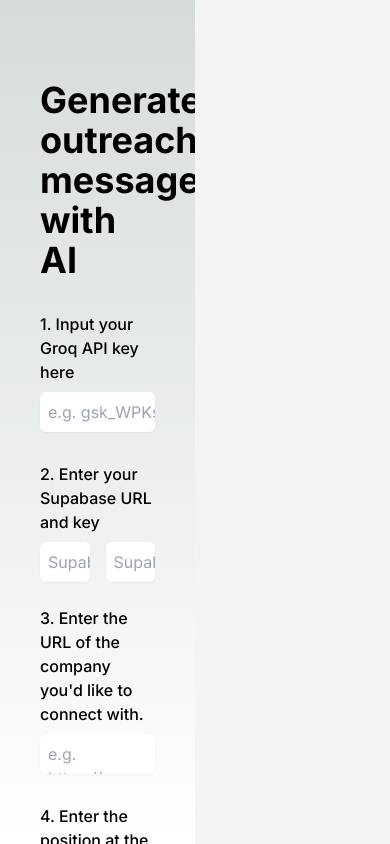
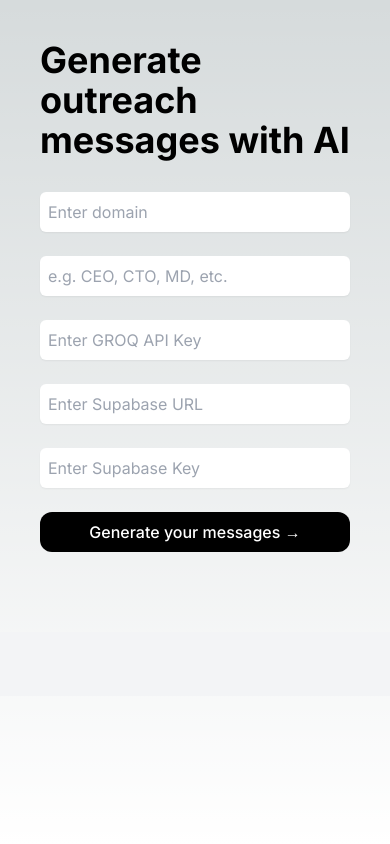
Before and after one commit to juanlucasumali/company-outreach-tool, a Next.js app: page / in a window 390 px wide. Built offline with nearby package versions, Linux system fonts and the light colour scheme.

Commit message:
Make page responsive to smaller screens

```diff
--- a/app/page.tsx
+++ b/app/page.tsx
@@ -45,67 +45,58 @@ const Home = () => {
     });
   };
 
-  // TODO: Replace everything with ShadCN components.
   return (
-    <div className='flex max-w-full mx-auto flex-row h-screen'>
+    <div className="flex flex-col md:flex-row max-w-full mx-auto h-screen">
       {/* Left Column - Inputs (Fixed) */}
-      <div className="w-1/2 p-10 overflow-y-auto fixed left-0 top-10 bottom-30">
+      <div className="md:w-1/2 p-10 overflow-y-auto md:fixed left-0 top-10 bottom-30 w-full">
         <h1 className="text-4xl font-bold text-left mb-8">Generate outreach messages with AI</h1>
 
         <div className="flex flex-col space-y-6">
           <div>
-            <p className="text-left font-medium mb-2">1. Input your Groq API key here</p>
-            <textarea
+            <input
+              type="text"
+              className="block w-full border-none rounded-md border-gray-300 shadow-sm focus:border-black focus:ring-black p-2"
+              placeholder="Enter domain"
+              value={domain}
+              onChange={(e) => setDomain(e.target.value)}
+            />
+          </div>
+          <div>
+            <input
+              type="text"
+              className="block w-full border-none rounded-md border-gray-300 shadow-sm focus:border-black focus:ring-black p-2"
+              placeholder="e.g. CEO, CTO, MD, etc."
+              value={position}
+              onChange={(e) => setPosition(e.target.value)}
+            />
+          </div>
+          <div>
+            <input
+              type="text"
+              className="block w-full border-none rounded-md border-gray-300 shadow-sm focus:border-black focus:ring-black p-2"
+              placeholder="Enter GROQ API Key"
               value={groqAPIKey}
               onChange={(e) => setGroqAPIKey(e.target.value)}
-              rows={1}
-              className="w-full resize-none rounded-md border-gray-300 shadow-sm focus:border-black focus:ring-black p-2 whitespace-nowrap"
-              placeholder={'e.g. gsk_WPKs8lknOajJOI3K2LMNapnJ0Sksbv9SU3NSM'}
             />
           </div>
-
           <div>
-            <p className="text-left font-medium mb-2">2. Enter your Supabase URL and key</p>
-            <div className="flex space-x-4">
-              <textarea
-                value={supabaseUrl}
-                onChange={(e) => setSupabaseUrl(e.target.value)}
-                rows={1}
-                placeholder=" Supabase URL"
-                className="w-1/2 resize-none rounded-md border-gray-300 shadow-sm focus:border-black focus:ring-black p-2  whitespace-nowrap"
-              />
-              <textarea
-                value={supabaseKey}
-                onChange={(e) => setSupabaseKey(e.target.value)}
-                rows={1}
-                placeholder=" Supabase Key"
-                className="w-1/2 resize-none rounded-md border-gray-300 shadow-sm focus:border-black focus:ring-black p-2 whitespace-nowrap"
-              />
-            </div>
-          </div>
-
-          <div>
-            <p className="text-left font-medium mb-2">3. Enter the URL of the company you&apos;d like to connect with.</p>
-            <textarea
-              value={domain}
-              onChange={(e) => setDomain(e.target.value)}
-              rows={1}
-              className="w-full resize-none rounded-md border-gray-300 shadow-sm focus:border-black focus:ring-black p-2"
-              placeholder={'e.g. https://www.bsi.uk.com/'}
+            <input
+              type="text"
+              className="block w-full border-none rounded-md border-gray-300 shadow-sm focus:border-black focus:ring-black p-2"
+              placeholder="Enter Supabase URL"
+              value={supabaseUrl}
+              onChange={(e) => setSupabaseUrl(e.target.value)}
             />
           </div>
-
           <div>
-            <p className="text-left font-medium mb-2">4. Enter the position at the company you&apos;d like to address.</p>
-            <textarea
-              value={position}
-              onChange={(e) => setPosition(e.target.value)}
-              rows={1}
-              className="w-full resize-none rounded-md border-gray-300 shadow-sm focus:border-black focus:ring-black p-2"
-              placeholder={'e.g. CEO, CTO, MD, etc.'}
+            <input
+              type="text"
+              className="block w-full border-none rounded-md border-gray-300 shadow-sm focus:border-black focus:ring-black p-2"
+              placeholder="Enter Supabase Key"
+              value={supabaseKey}
+              onChange={(e) => setSupabaseKey(e.target.value)}
             />
           </div>
-
           <button
             className={`bg-black rounded-xl text-white font-medium px-4 py-2 mt-4 hover:bg-black/80 w-full ${loading ? 'opacity-50 cursor-not-allowed' : ''}`}
             onClick={generateMessages}
@@ -117,7 +108,7 @@ const Home = () => {
       </div>
 
       {/* Right Column - Results (Scrollable) */}
-      <div className="w-1/2 p-8 bg-gray-100 overflow-y-auto ml-[50%]">
+      <div className="md:w-1/2 p-8 bg-gray-100 overflow-y-auto mt-10 md:mt-0 w-full">
         {runId && (
           <div>
             <h2 className="text-2xl font-bold mb-4 text-left">Generation Progress:</h2>
```
